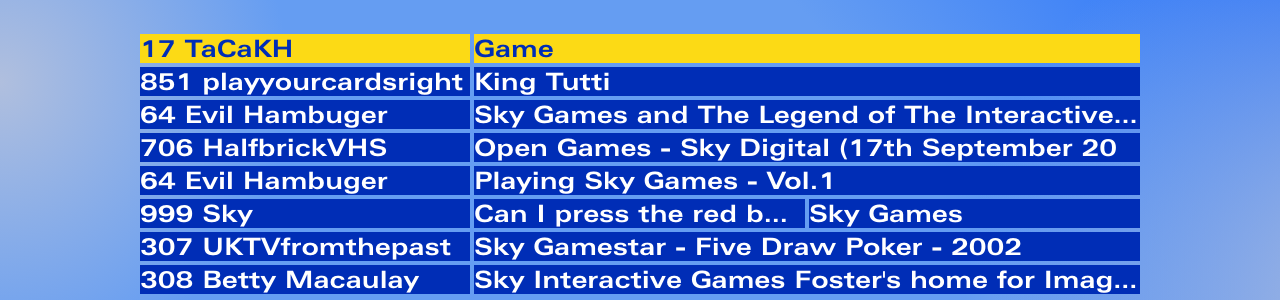
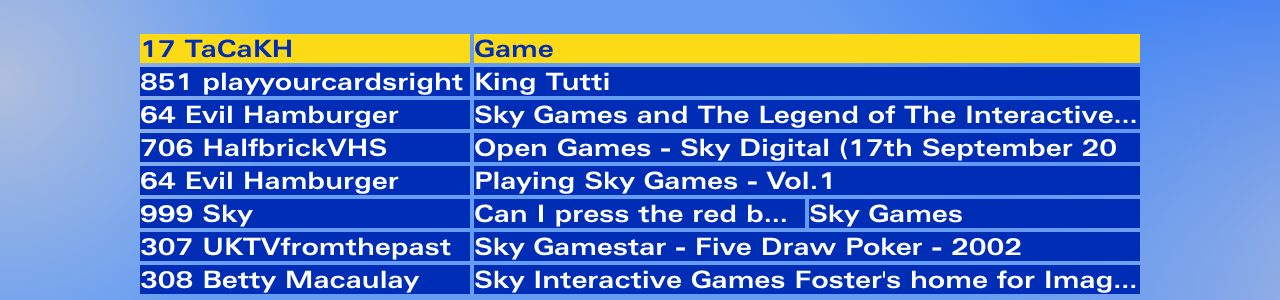
Before and after one commit to STB-Gaming/sky-guide, a Jekyll site: the page built from _tv-guide/all-channels.md, in a window 1280 px wide. Shown: the part 143-443 px from the top of the page. Built offline with Jekyll 4.4.1, drawn with Linux system fonts in a browser that asks for light colours; a script that is not in the unit is left out.

Commit message:
spelling

```diff
--- a/_programmes/legend-of-interactive-button.md
+++ b/_programmes/legend-of-interactive-button.md
@@ -1,6 +1,6 @@
 ---
 title: "Sky Games and The Legend of The Interactive Button"
-author: 64 Evil Hambuger
+author: 64 Evil Hamburger
 type: "youtube"
 video: "WnJ4YK7XHeI"
 category: documentaries
--- a/_programmes/playing-sky-games-1.md
+++ b/_programmes/playing-sky-games-1.md
@@ -1,6 +1,6 @@
 ---
 title: "Playing Sky Games - Vol.1"
-author: 64 Evil Hambuger
+author: 64 Evil Hamburger
 type: "youtube"
 video: "wNFEkJMpVpo"
 image: https://img.youtube.com/vi/wNFEkJMpVpo/maxresdefault.jpg
```
